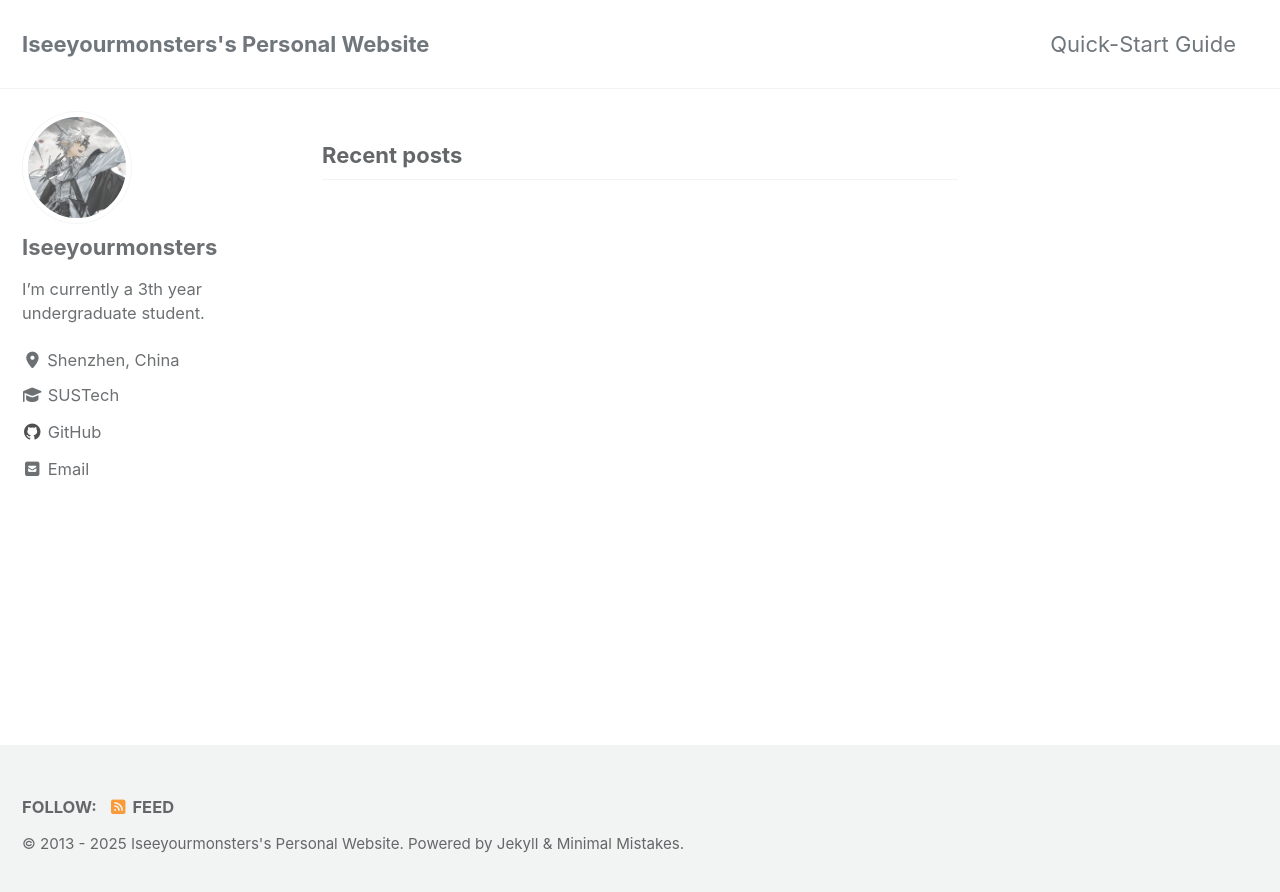
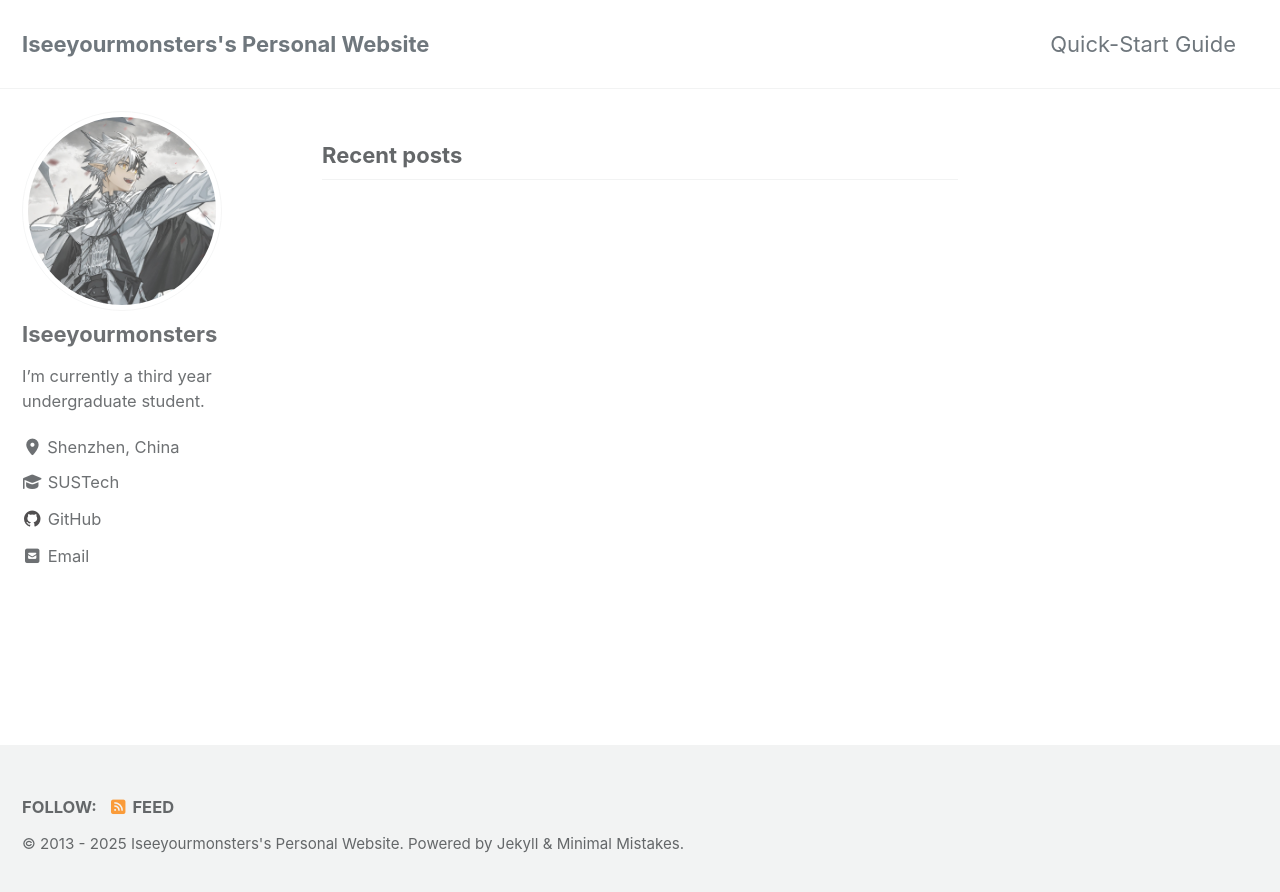
Before and after one commit to Iseeyourmonsters/Iseeyourmonsters.github.io, a Jekyll site: the page built from index.html, in a window 1280 px wide. Shown: the top 892 px of the page. Built offline with Jekyll 4.4.1, drawn with Linux system fonts in a browser that asks for light colours; cached includes are drawn as plain includes; the list of posts is cut into pages by our own code.

Commit message:
Fix author bio typo and add custom styles for avatar image

```diff
--- a/_config.yml
+++ b/_config.yml
@@ -115,7 +115,7 @@ analytics:
 author:
   name             : "Iseeyourmonsters"
   avatar           : "/assets/images/avatar.jpg" # path of avatar image, e.g. "/assets/images/bio-photo.jpg"
-  bio              : "I'm currently a 3th year undergraduate student."
+  bio              : "I'm currently a third year undergraduate student."
   location         : "Shenzhen, China"
   email            : "12210730@mail.sustech.edu.cn"
   links:
--- a/_sass/minimal-mistakes.scss
+++ b/_sass/minimal-mistakes.scss
@@ -35,3 +35,6 @@
 @import "minimal-mistakes/archive";
 @import "minimal-mistakes/sidebar";
 @import "minimal-mistakes/print";
+
+/* Custom styles */
+@import "minimal-mistakes/custom";
--- /dev/null
+++ b/_sass/minimal-mistakes/_custom.scss
@@ -0,0 +1,23 @@
+/* ==========================================================================
+   CUSTOM
+   ========================================================================== */
+
+/*
+   Custom styles for author avatar
+   ========================================================================== */
+
+/*
+ * 仅覆盖 .author__avatar img 的样式，增大头像图片的大小
+ */
+.author__avatar img {
+  max-width: 200px; /* 您想要的新尺寸，例如 200px */
+  width: 200px;
+  height: 200px;
+
+  // 如果您希望在大屏幕上也有一个固定的尺寸，可以添加以下代码
+  @include breakpoint($large) {
+    max-width: 200px; // 保持大屏幕下的尺寸一致
+    width: 200px;
+    height: 200px;
+  }
+}
```
